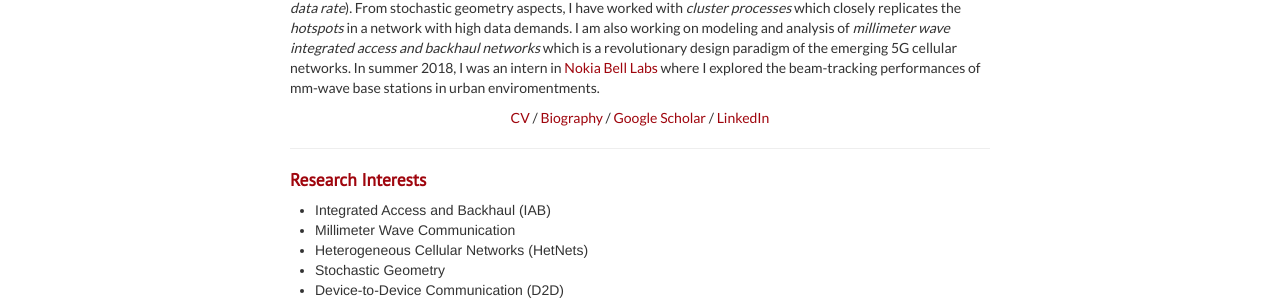
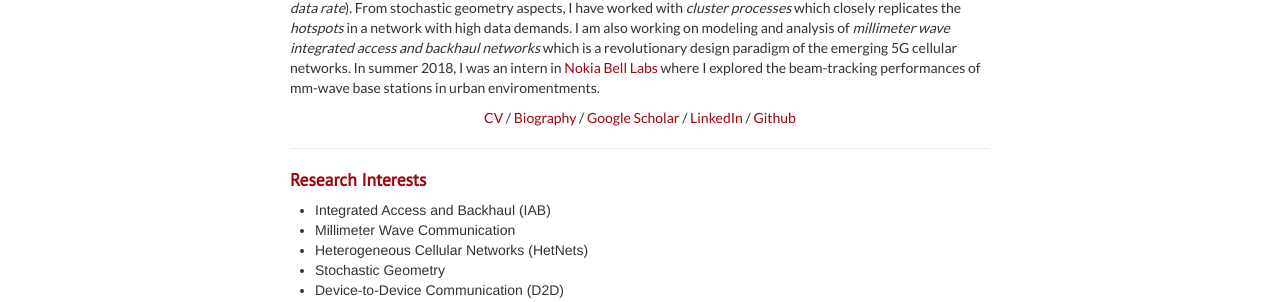
Before and after one commit to chiranjibsaha/chiranjibsaha.github.io, a Jekyll site: the page built from index.md, in a window 1280 px wide. Shown: the part 234-536 px from the top of the page. Built offline with Jekyll 4.4.1, drawn with Linux system fonts in a browser that asks for light colours.

Commit message:
Github link added

```diff
--- a/index.md
+++ b/index.md
@@ -12,7 +12,8 @@
                 <a href="{{ BASE_PATH }}/assets/resume_chiranjib.pdf">CV</a> /
                 <a href="{{ BASE_PATH }}/assets/chiranjib-bio.txt">Biography</a> /
                 <a href="https://scholar.google.com/citations?hl=en&user=WDy6l08AAAAJ&view_op=list_works&sortby=pubdate">Google Scholar</a>  /
-                <a href="https://www.linkedin.com/in/chiranjib-saha-486151a1//"> LinkedIn </a>
+                <a href="https://www.linkedin.com/in/chiranjib-saha-486151a1/"> LinkedIn </a>  /
+                 <a href="https://github.com/stochastic-geometry/"> Github </a>
 </p>
 
 ----
```
